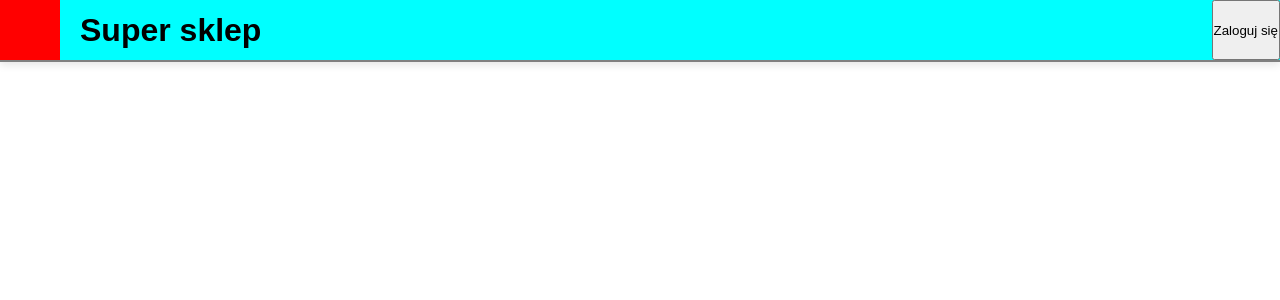
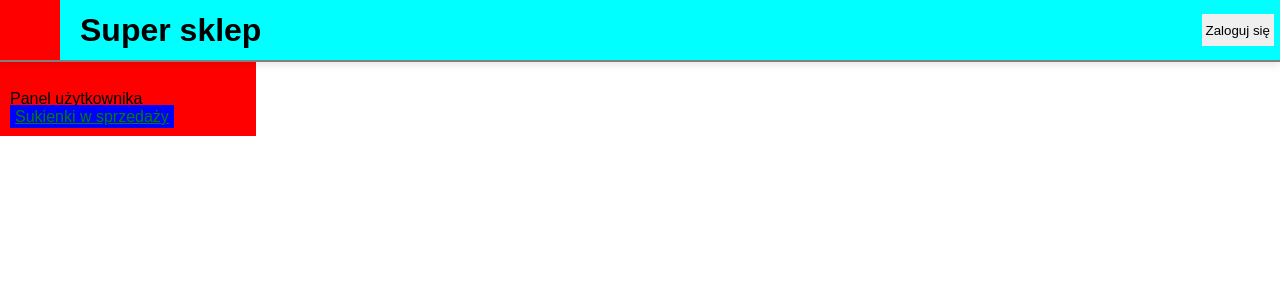
Before and after one commit to siemacotam/piu, a React (Create React App) app: page / in a window 1280 px wide. Shown: the top 300 px of the page. Built offline with nearby package versions, Linux system fonts and the light colour scheme.

Commit message:
feat: Navigation of app

```diff
--- a/package.json
+++ b/package.json
@@ -11,6 +11,7 @@
     "bem-css-modules": "^1.4.2",
     "react": "^17.0.2",
     "react-dom": "^17.0.2",
+    "react-router-dom": "^5.2.0",
     "react-scripts": "4.0.3",
     "web-vitals": "^1.1.2"
   },
@@ -41,6 +42,7 @@
     ]
   },
   "devDependencies": {
+    "@babel/plugin-proposal-optional-chaining": "^7.14.5",
     "gh-pages": "^3.2.3"
   }
 }
--- a/src/App.css
+++ b/src/App.css
@@ -4,3 +4,9 @@
   padding: 0;
   font-family: Arial, Helvetica, sans-serif;
 }
+
+.content-wrapper {
+  margin-top: 60px;
+  min-height: calc(100vh-60px);
+  display: flex;
+}
--- a/src/App.js
+++ b/src/App.js
@@ -1,15 +1,25 @@
 import React from 'react';
+import { HashRouter as Router } from 'react-router-dom'
 
 import Header from './components/Header';
+import AsideMenu from './components/AsideMenu/AsideMenu'
 
 import StoreProvider from './store/StoreProvider';
 
 import './App.css';
 
+
+{/* <Router basename={process.env.PUBLIC_URL}></Router> */}
+
 const App = () => {
   return (
     <StoreProvider>
       <Header />
+      <Router>
+        <div className="content-wrapper">
+            <AsideMenu />
+        </div>
+      </Router>
     </StoreProvider>
    );
 }
--- /dev/null
+++ b/src/components/AsideMenu/AsideMenu.css
@@ -0,0 +1,22 @@
+.aside-menu{
+    padding: 10px;
+    min-width: 20vw;
+    background-color: red;
+}
+
+.aside-menu__title {
+    margin-top: 20px;
+}
+
+.aside-menu__link {
+    margin-top: 10px;
+    padding: 3px 5px;
+    color: green;
+    text-align: center;
+    background-color: blue;
+    cursor: pointer;
+}
+
+.aside-menu__link:hover {
+    background-color: yellow;
+}
--- /dev/null
+++ b/src/components/AsideMenu/AsideMenu.jsx
@@ -0,0 +1,24 @@
+import React, { useContext } from 'react';
+import { StoreContext } from '../../store/StoreProvider';
+
+import './AsideMenu.css'
+import AdminMenu from './subcomponents/AdminMenu';
+import UserMenu from './subcomponents/UserMenu';
+
+const ADMIN_TYPE = 1
+
+const AsideMenu = () => {
+    const { user } = useContext(StoreContext);
+    const adminMenuComponent = user && user[0].accessLevel === ADMIN_TYPE
+    ? <AdminMenu />
+    : null;
+
+    return (
+        <section className='aside-menu'>
+            <UserMenu isUserLogged={Boolean(user)} />
+            {adminMenuComponent}
+        </section>
+     );
+}
+
+export default AsideMenu;
--- /dev/null
+++ b/src/components/AsideMenu/subcomponents/AdminMenu.jsx
@@ -0,0 +1,21 @@
+import React from 'react';
+import { Link } from 'react-router-dom';
+
+import '../AsideMenu.css'
+
+const AdminMenu = () => {
+    return (
+        <>
+            <p className='aside-menu__title'>Panel administratora</p>
+            <nav>
+                <ul>
+                    <li>
+                        <Link className='aside-menu__link' to='menage-items'>zarządzanie towarem</Link>
+                    </li>
+                </ul>
+            </nav>
+        </>
+     );
+}
+
+export default AdminMenu;
--- /dev/null
+++ b/src/components/AsideMenu/subcomponents/UserMenu.jsx
@@ -0,0 +1,22 @@
+import React from 'react';
+import { Link } from 'react-router-dom';
+
+import '../AsideMenu.css'
+
+const UserMenu = ({ isUserLogged }) => {
+    return (
+        <>
+            <p className='aside-menu__title'>Panel użytkownika</p>
+            <nav>
+                <ul>
+                    <li>
+                        <Link className='aside-menu__link' to='/'>Sukienki w sprzedaży</Link>
+                    </li>
+                    {isUserLogged && <li><Link className='aside-menu__link' to='/my-dresses'>Moje zamówienia</Link> </li> }
+                </ul>
+            </nav>
+        </>
+     );
+}
+
+export default UserMenu;
--- a/src/components/Header.css
+++ b/src/components/Header.css
@@ -20,3 +20,9 @@
     height: 60px;
     background-color: red;
 }
+
+.header__button {
+    margin: 14px 6px;
+    padding: 4px;
+    border: 0px;
+}
--- a/src/components/Header.jsx
+++ b/src/components/Header.jsx
@@ -25,7 +25,7 @@ const Header = () => {
         <header className='header'>
             <div className='header__logo-wrapper'></div>
             <h1 className='header__title'>Super sklep</h1>
-            <button onClick={handleOnClick}>{setProperlyLabel}</button>
+            <button className='header__button' onClick={handleOnClick}>{setProperlyLabel}</button>
             <LoginForm handleOnClose={handleOnClose} isModalOpen={isModalOpen}></LoginForm>
         </header>
      );
--- a/src/components/LoginForm/LoginForm.jsx
+++ b/src/components/LoginForm/LoginForm.jsx
@@ -1,4 +1,4 @@
-import React, { useContext, useState } from 'react';
+import React, { useContext, useEffect, useState } from 'react';
 // import request from '../../helpers/request';
 import { StoreContext } from '../../store/StoreProvider';
 import Modal from '../Modal/Modal';
@@ -18,7 +18,6 @@ const LoginForm = ({handleOnClose, isModalOpen}) => {
     const handleOnCloseModal = event => {
         event.preventDefault();
         handleOnClose()
-        resetStateOfInputs();
     }
 
     const resetStateOfInputs = () => {
@@ -59,12 +58,18 @@ const LoginForm = ({handleOnClose, isModalOpen}) => {
             }
     }
 
+    useEffect(() => {
+        if(isModalOpen){
+        resetStateOfInputs();
+        }
+    },[isModalOpen]);
+
     const validateMessageComponent = validateMessage.length ?
     <p className='login-form__validate-message'>{validateMessage}</p>
     : null;
 
     return (
-        <Modal handleOnClose={handleOnClose} isOpen={isModalOpen} shouldBeClouseOnOutsideClick={false} >
+        <Modal handleOnClose={handleOnClose} isOpen={isModalOpen} shouldBeClouseOnOutsideClick={true} >
             {validateMessageComponent}
             <form className='login-form' method='post' onSubmit={handleOnSubmit}>
                 <div className="login-form__row">
--- a/src/store/StoreProvider.jsx
+++ b/src/store/StoreProvider.jsx
@@ -1,4 +1,6 @@
-import React, { createContext, useEffect,useState } from 'react';
+import React, { createContext,
+    // useEffect,
+    useState } from 'react';
 
 // import request from '../helpers/request';
 
```
Also changed, not shown: 1 other file (tests, documents, lock files or other folders).
